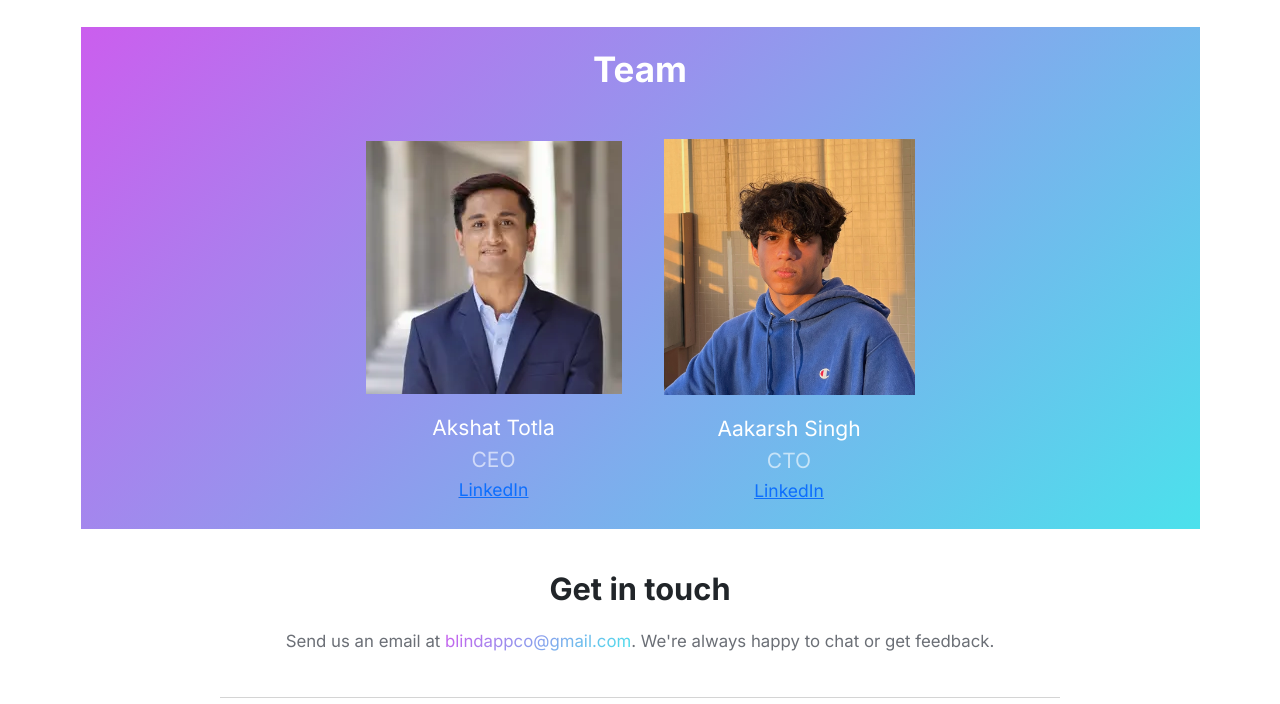
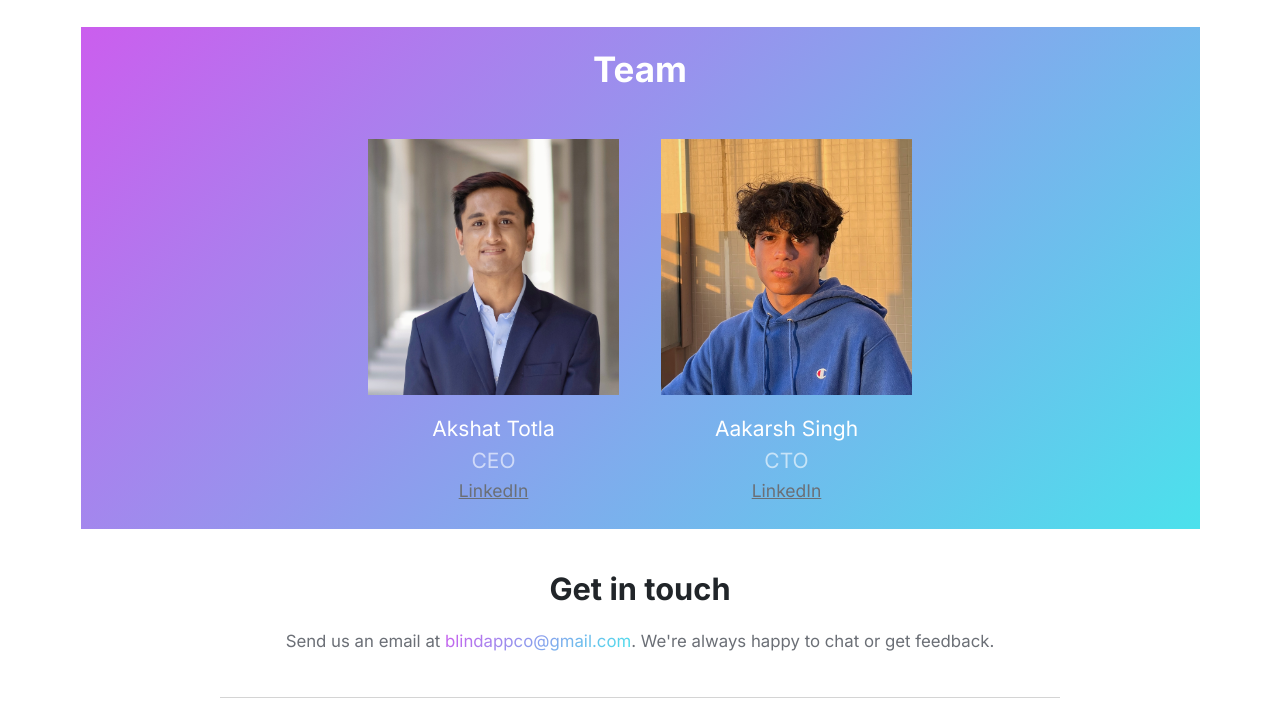
Before and after one commit to AakSin/blind-website, a plain HTML site: page about.html in a window 1280 px wide. Shown: the part 880-1584 px from the top of the page. Drawn offline with nearby package versions, Linux system fonts and the light colour scheme.

Commit message:
updated akshat pic

```diff
--- a/about.css
+++ b/about.css
@@ -26,3 +26,7 @@ p {
     padding: 0 20vw;
   }
 }
+h5 a {
+  text-decoration: none;
+  color: var(--text-light);
+}
--- a/about.html
+++ b/about.html
@@ -111,7 +111,12 @@
           <div
             class="d-flex flex-column align-items-center justify-content-center py-4 px-md-4"
           >
-            <img src="assets/akshat.webp" class="my-4" />
+            <img
+              src="assets/akshat.jpg"
+              class="my-4"
+              height="256"
+              width="251"
+            />
             <h4 style="color: white">Akshat Totla</h4>
             <h4 style="color: rgba(255, 255, 255, 0.6)">CEO</h4>
             <h5 style="color: #6b6f76; text-decoration: underline">
```
Also changed, not shown: assets/akshat.jpg (added).
